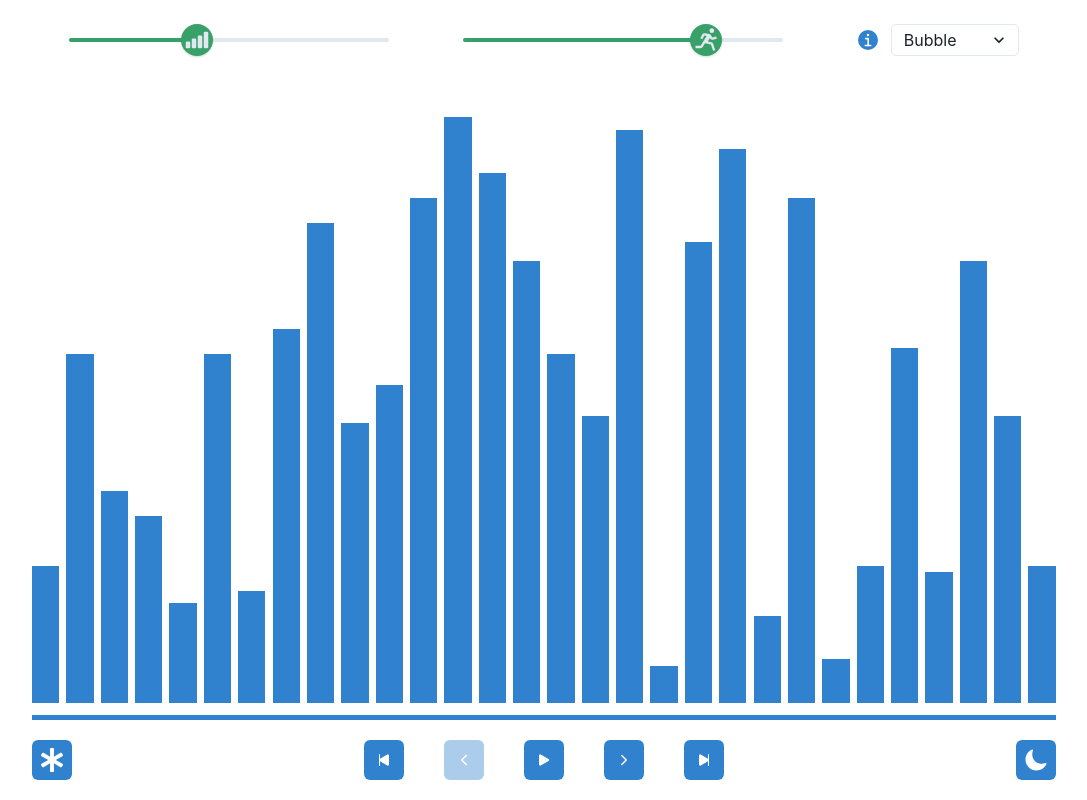
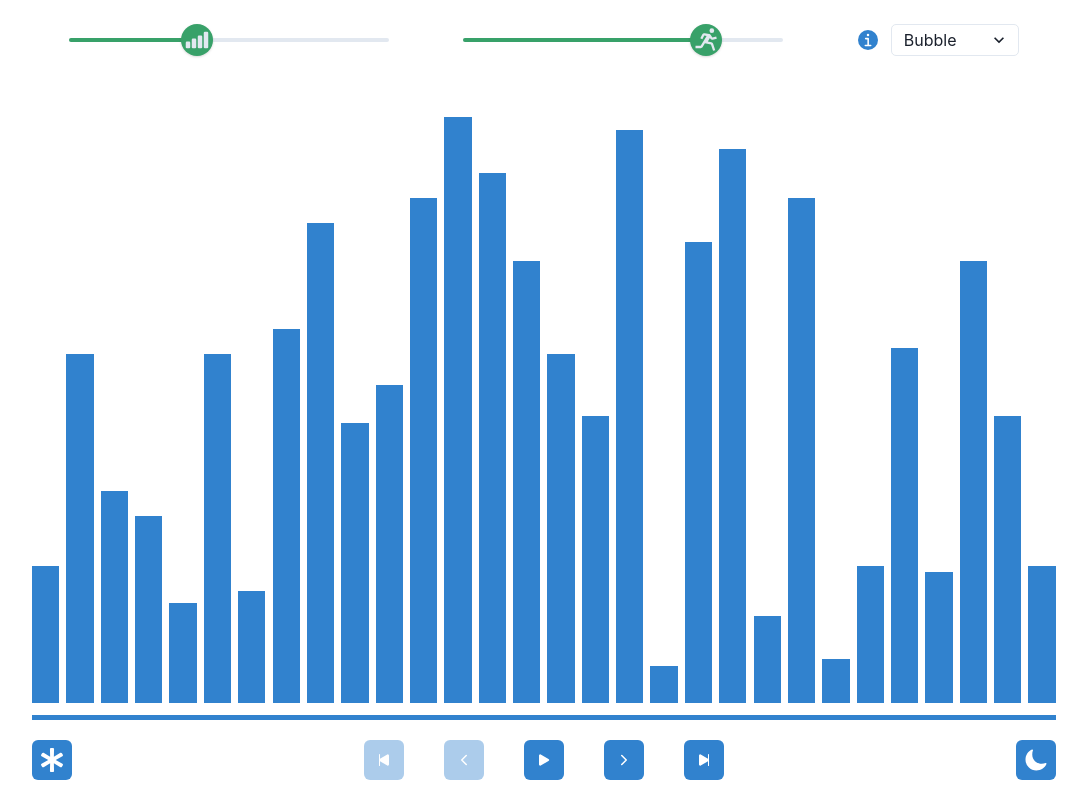
Before and after one commit to glendonintendo/sorting-visualizer, a React (Create React App) app: page / in a window 1280 px wide. Shown: the whole page, without its empty margins (96-1183 px from the left). Built offline with nearby package versions, Linux system fonts and the light colour scheme.

Commit message:
add isDisabled prop to skip forward and backward when at end/beginning respectively

```diff
--- a/src/components/Controller.js
+++ b/src/components/Controller.js
@@ -77,6 +77,7 @@ const Controller = ({
             onClick={goToStart}
             icon={<IoPlaySkipBack />}
             colorScheme="blue"
+            isDisabled={currentAnimation === 0}
           />
         </Tooltip>
 
@@ -108,6 +109,7 @@ const Controller = ({
             onClick={goToEnd}
             icon={<IoPlaySkipForward />}
             colorScheme="blue"
+            isDisabled={currentAnimation >= animations.length}
           />
         </Tooltip>
       </HStack>
```
